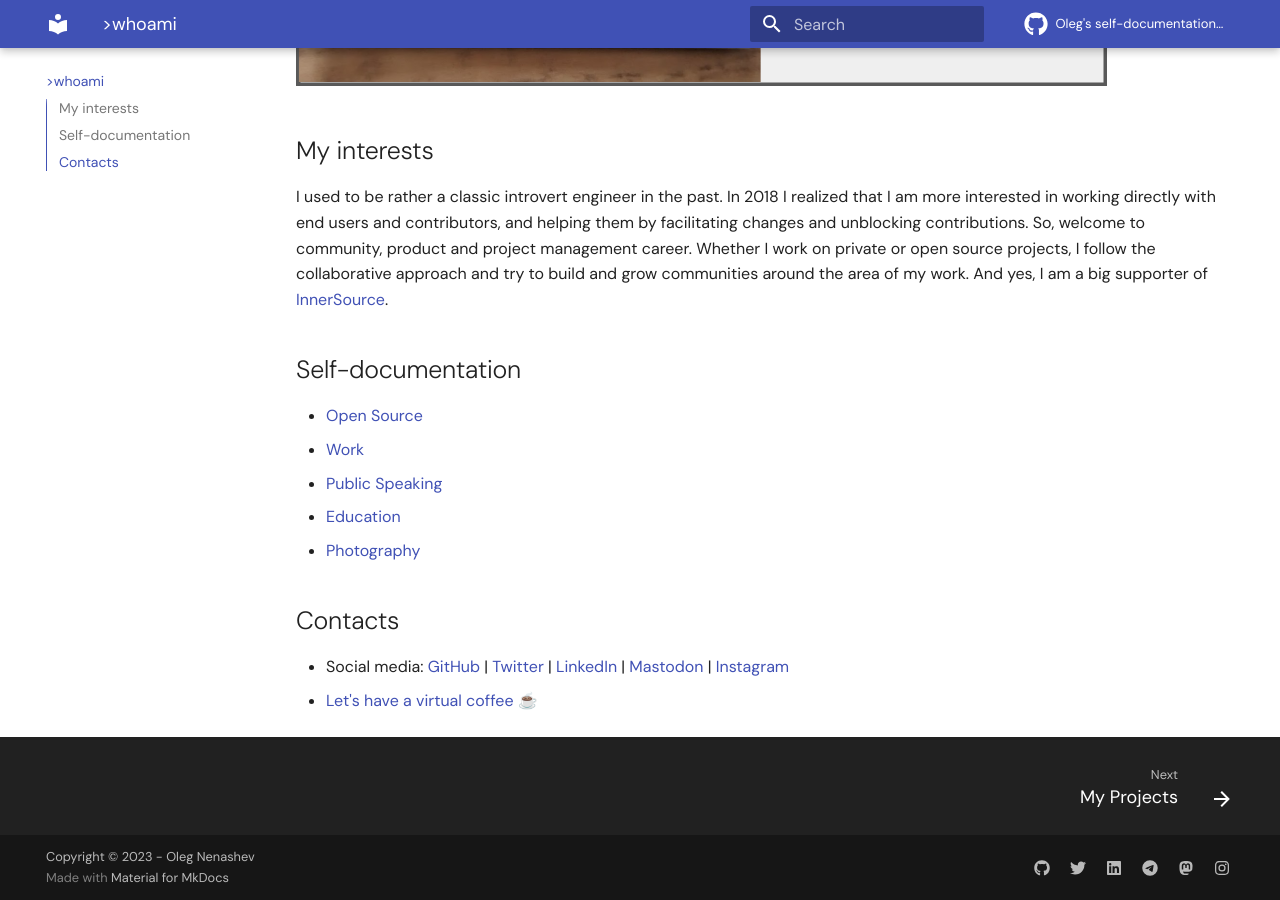
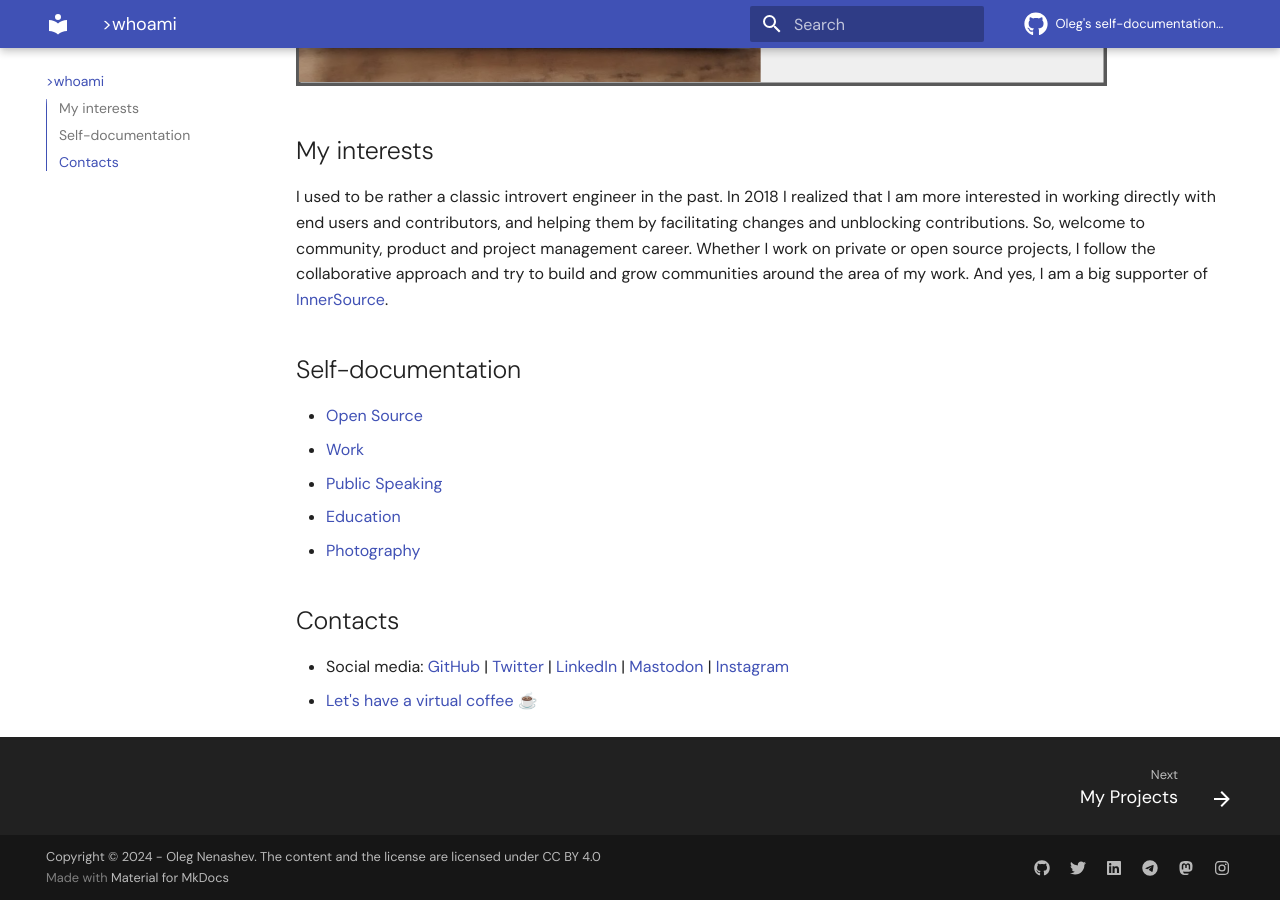
Before and after one commit to oleg-nenashev/oleg-nenashev, an MkDocs documentation site: the page built from _docs/README.md, in a window 1280 px wide and 900 px high, scrolled down 695 px. Built offline with MkDocs 1.6.1 and Material for MkDocs 9.7.7, drawn with Linux system fonts in a browser that asks for light colours; plug-ins that fetch from the network failed and are left out; comment, search, counter and statistics services are not loaded.

Commit message:
Add explicit content license

```diff
--- a/mkdocs.yml
+++ b/mkdocs.yml
@@ -1,7 +1,7 @@
 site_name: Oleg Nenashev. Self-Documentation
 site_description: >-
   Whatever stuff about Oleg.
-copyright: Copyright &copy; 2023 - Oleg Nenashev
+copyright: Copyright &copy; 2024 - Oleg Nenashev. The content and the license are licensed under CC BY 4.0
 docs_dir: _docs
 repo_url: https://github.com/oleg-nenashev/oleg-nenashev
 repo_name: Oleg's self-documentation site
```
Also changed, not shown: CONTRIBUTING.md (added, +19 -0 lines), LICENSE.txt (added).
